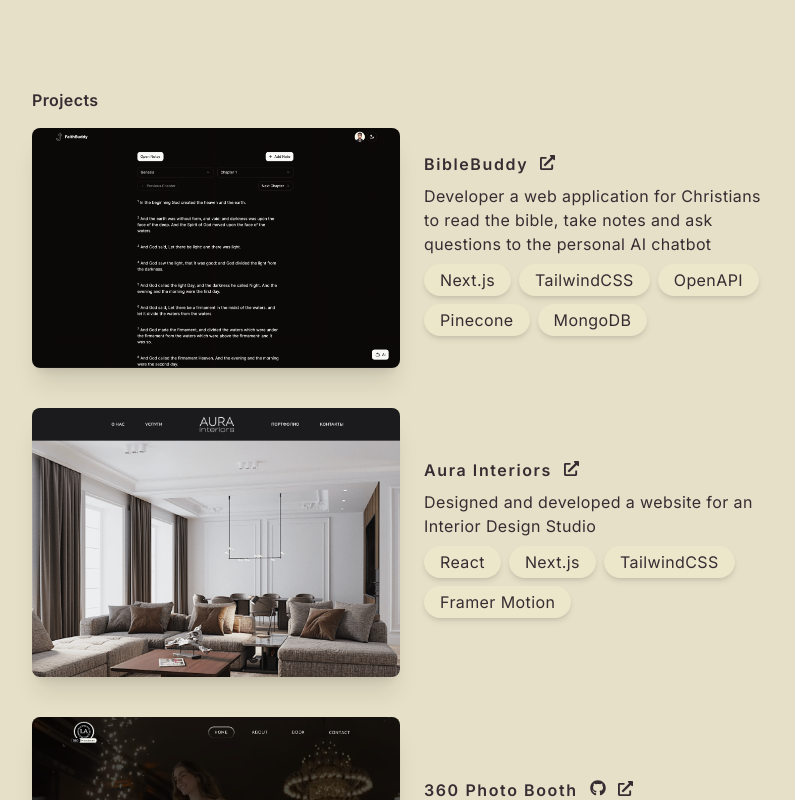
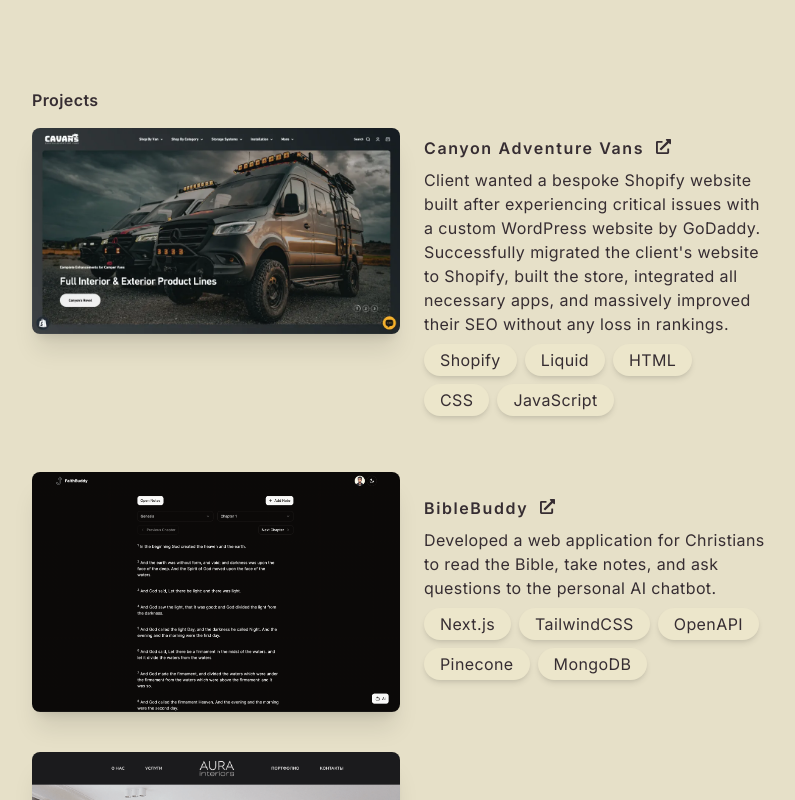
Before and after one commit to ShantMelikyan/holy-grail-fortfolio, a Next.js app: page / in a window 1280 px wide. Shown: the part 1720-2520 px from the top of the page, without its empty margins (240-1035 px from the left). Built offline with nearby package versions, Linux system fonts and the light colour scheme.

Commit message:
project update

```diff
--- a/app/components/Home.tsx
+++ b/app/components/Home.tsx
@@ -10,24 +10,31 @@
 const Home = () => {
   return (
     <section id="home">
-      <Reveal>
       <div className="w-full h-screen text-center">
         <div className="max-w-3xl w-full h-full mx-auto p-4 flex justify-center items-center">
           <div className="px-4">
+            <Reveal delay={0.3}>
               <p className="uppercase text-xs tracking-widest">
                 Hi, my name is
               </p>
+            </Reveal>
+            <Reveal delay={0.4}>
               <h1 className="py-4">Shant Melikyan</h1>
+            </Reveal>
+            <Reveal delay={0.5}>
               <h2 className="pb-4">
-                  I&#39;m a Software Developer specializing in building
-                  websites.
+                I&#39;m a Software Developer specializing in building websites.
               </h2>
+            </Reveal>
+            <Reveal delay={0.6}>
               <p>
-                  Currently, I&#39;m focused on building responsive and
-                  accessible applications, from simple landing pages to
-                  full-fledged web apps. I&#39;m also learning back-end
-                  technologies to add powerful functionality.
+                Currently, I&#39;m focused on building responsive and accessible
+                applications, from simple landing pages to full-fledged web
+                apps. I&#39;m also learning back-end technologies to add
+                powerful functionality.
               </p>
+            </Reveal>
+            <Reveal delay={0.7}>
               <div className="flex justify-center items-center my-4 w-full [&>*]:m-2">
                 <a
                   className="shadow-lg dark:bg-[#675f689c] bg-[#ece6cb] p-3 rounded-full hover:dark:bg-[#7d757e] hover:bg-[#cfcab5e1]"
@@ -48,7 +55,7 @@
                 <a
                   className="shadow-lg dark:bg-[#675f689c] bg-[#ece6cb] p-3 rounded-full hover:dark:bg-[#7d757e] hover:bg-[#cfcab5e1]"
                   aria-label="Email"
-                  href="mailto:shantmelikyan@gmail.com"
+                  href="mailto:shant@shantmelikyan.com"
                   target="_blank"
                 >
                   <FaRegEnvelope size={20} />
@@ -62,10 +69,10 @@
                   <FaInstagram size={20} />
                 </a>
               </div>
+            </Reveal>
           </div>
         </div>
       </div>
-      </Reveal>
     </section>
   );
 };
--- a/app/components/Projects.tsx
+++ b/app/components/Projects.tsx
@@ -1,5 +1,5 @@
 import React from "react";
-import Image from "next/image";
+import Image, { StaticImageData } from "next/image";
 import { FaGithub, FaExternalLinkAlt } from "react-icons/fa";
 import todo from "../../public/images/todoscreen.png";
 import teamvibe from "../../public/images/teamvibe.png";
@@ -7,14 +7,34 @@
 import hrpawn from "../../public/images/hrpawn.png";
 import { Reveal } from "./utils/Reveal";
 import photobooth from "../../public/images/photobooth.png";
-import aura from "@/public/images/aura.png"
-import biblebuddy from "@/public/images/biblebuddy.png"
+import aura from "@/public/images/aura.png";
+import biblebuddy from "@/public/images/biblebuddy.png";
+import canyon from "@/public/images/canyon.webp";
 
-const projects = [
+interface Project {
+  name: string;
+  description: string;
+  stack: string[];
+  image: StaticImageData;
+  github: string;
+  link: string;
+}
+
+const Projects: React.FC = () => {
+  const projects: Project[] = [
+    {
+      name: "Canyon Adventure Vans",
+      description:
+        "Client wanted a bespoke Shopify website built after experiencing critical issues with a custom WordPress website by GoDaddy. Successfully migrated the client's website to Shopify, built the store, integrated all necessary apps, and massively improved their SEO without any loss in rankings.",
+      stack: ["Shopify", "Liquid", "HTML", "CSS", "JavaScript"],
+      image: canyon,
+      github: "",
+      link: "https://canyonadventurevans.com",
+    },
     {
       name: "BibleBuddy",
       description:
-      "Developer a web application for Christians to read the bible, take notes and ask questions to the personal AI chatbot",
+        "Developed a web application for Christians to read the Bible, take notes, and ask questions to the personal AI chatbot.",
       stack: ["Next.js", "TailwindCSS", "OpenAPI", "Pinecone", "MongoDB"],
       image: biblebuddy,
       github: "",
@@ -23,8 +43,8 @@
     {
       name: "Aura Interiors",
       description:
-      "Designed and developed a website for an Interior Design Studio",
-    stack: ["React", "Next.js", "TailwindCSS","Framer Motion"],
+        "Designed and developed a website for an Interior Design Studio.",
+      stack: ["React", "Next.js", "TailwindCSS", "Framer Motion"],
       image: aura,
       github: "",
       link: "https://aura-interiors.com/",
@@ -32,7 +52,7 @@
     {
       name: "360 Photo Booth",
       description:
-      "Photo Booth rental service features a booking tool for easy event managment.",
+        "Photo Booth rental service features a booking tool for easy event management.",
       stack: ["React", "Next.js", "TailwindCSS"],
       image: photobooth,
       github: "https://github.com/ShantMelikyan/photo-booth",
@@ -76,7 +96,6 @@
     },
   ];
 
-const Projects = () => {
   return (
     <section id="projects" className="scroll-mt-4">
       <div className="w-full min-h-full p-4">
@@ -84,16 +103,21 @@
           <Reveal>
             <h2 className="pb-4">Projects</h2>
           </Reveal>
-          {projects.map((project, idx) => {
-            return (
-              <div key={idx}>
+          {projects.map((project, idx) => (
+            <ProjectCard key={idx} project={project} />
+          ))}
+        </div>
+      </div>
+    </section>
+  );
+};
+
+const ProjectCard: React.FC<{ project: Project }> = ({ project }) => (
   <Reveal>
-                  <div className="mx-auto grid md:grid-cols-2 mb-10">
+    <article className="mx-auto grid md:grid-cols-2 mb-10">
       <div className="md:pl-6 flex flex-col justify-center md:order-1 pb-4">
-                      <div className="flex flex-row items-baseline py-2 gap-3">
-                        <h3 className="tracking-widest font-semibold">
-                          {project.name}
-                        </h3>
+        <header className="flex flex-row items-baseline py-2 gap-3">
+          <h3 className="tracking-widest font-semibold">{project.name}</h3>
           {project.github && (
             <a
               href={project.github}
@@ -112,12 +136,12 @@
           >
             <FaExternalLinkAlt size={15} aria-hidden="true" />
           </a>
-                      </div>
+        </header>
         <p className="tracking-wide">{project.description}</p>
         <ul className="flex flex-wrap flex-row justify-start">
           {project.stack.map((tech, idx) => (
             <li
-                            className="bg-gradient-to-r dark:from-[#675f68] dark:to-[#53454d] bg-[#ece6cb] shadow-md px-4 py-1  mr-2 mt-2 rounded-full"
+              className="bg-gradient-to-r dark:from-[#675f68] dark:to-[#53454d] bg-[#ece6cb] shadow-md px-4 py-1 mr-2 mt-2 rounded-full"
               key={idx}
             >
               {tech}
@@ -130,10 +154,11 @@
         target="_blank"
         rel="noopener noreferrer"
         aria-label="Live Website Link"
-                      className="hover:blur-0 relative"
+        className="relative block group"
       >
+        <div className="relative overflow-hidden rounded-lg shadow-xl">
           <Image
-                        className="shadow-xl rounded-lg md:order-0 w-full"
+            className="w-full h-auto"
             src={project.image}
             alt={`${project.name} image`}
             width={500}
@@ -141,19 +166,13 @@
             sizes="calc(100vw - 64px)"
             placeholder="blur"
           />
-                      <div className="opacity-0 rounded-md hover:opacity-100 duration-500 absolute inset-0 flex justify-center items-center text-[#E6E0C8] hover:bg-[#000000c0]">
+          <div className="absolute inset-0 flex justify-center items-center text-[#E6E0C8] bg-[#000000c0] opacity-0 group-hover:opacity-100 transition-opacity duration-500">
             <FaExternalLinkAlt size={20} aria-hidden="true" />
           </div>
+        </div>
       </a>
-                  </div>
+    </article>
   </Reveal>
-              </div>
 );
-          })}
-        </div>
-      </div>
-    </section>
-  );
-};
 
 export default Projects;
--- a/app/components/utils/Reveal.tsx
+++ b/app/components/utils/Reveal.tsx
@@ -1,18 +1,20 @@
 "use client";
 import React, { useEffect, useRef } from "react";
-import { motion, useInView, useAnimation} from "framer-motion";
+import { motion, useInView, useAnimation } from "framer-motion";
 
 interface Props {
   children: JSX.Element;
+  delay?: number; // Add delay as an optional prop
 }
-export const Reveal = ({ children }: Props) => {
+
+export const Reveal = ({ children, delay = 0.3 }: Props) => { // Set default delay to 0.3
   const ref = useRef(null);
   const isinView = useInView(ref, { once: true });
   const mainControls = useAnimation();
 
   useEffect(() => {
     if (isinView) {
-        mainControls.start("visible");
+      mainControls.start("visible");
     }
   }, [isinView]);
 
@@ -26,8 +28,8 @@
         initial="hidden"
         animate={mainControls}
         transition={{
-          duration: 0.5,
-          delay: 0.3,
+          duration: 0.7,
+          delay: delay, // Use the delay prop here
         }}
       >
         {children}
```
Also changed, not shown: app/components/Navbar.tsx (+38 -46 lines), public/images/canyon.webp (added). Lines whose indentation alone changed are shown as unchanged.
